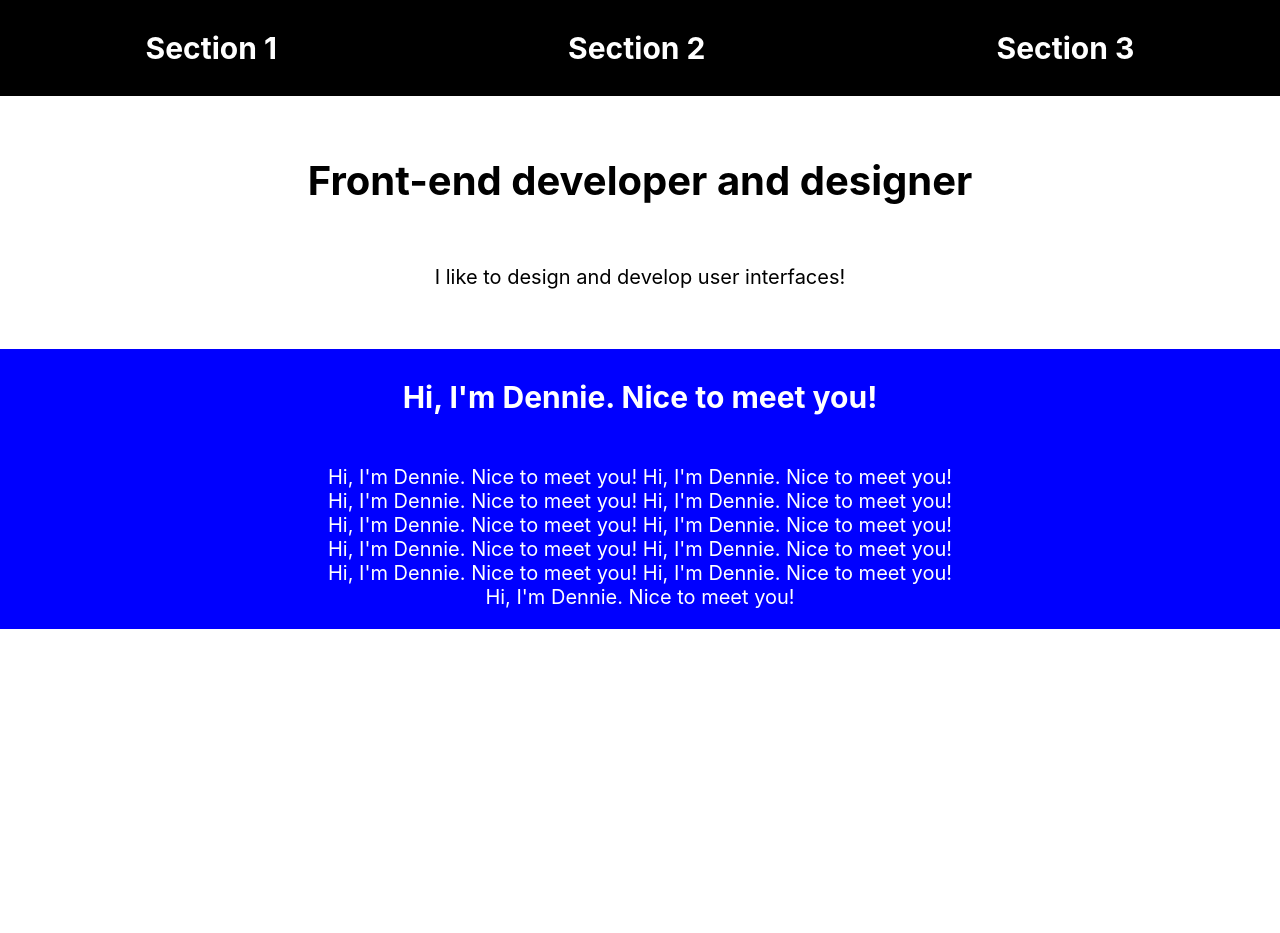
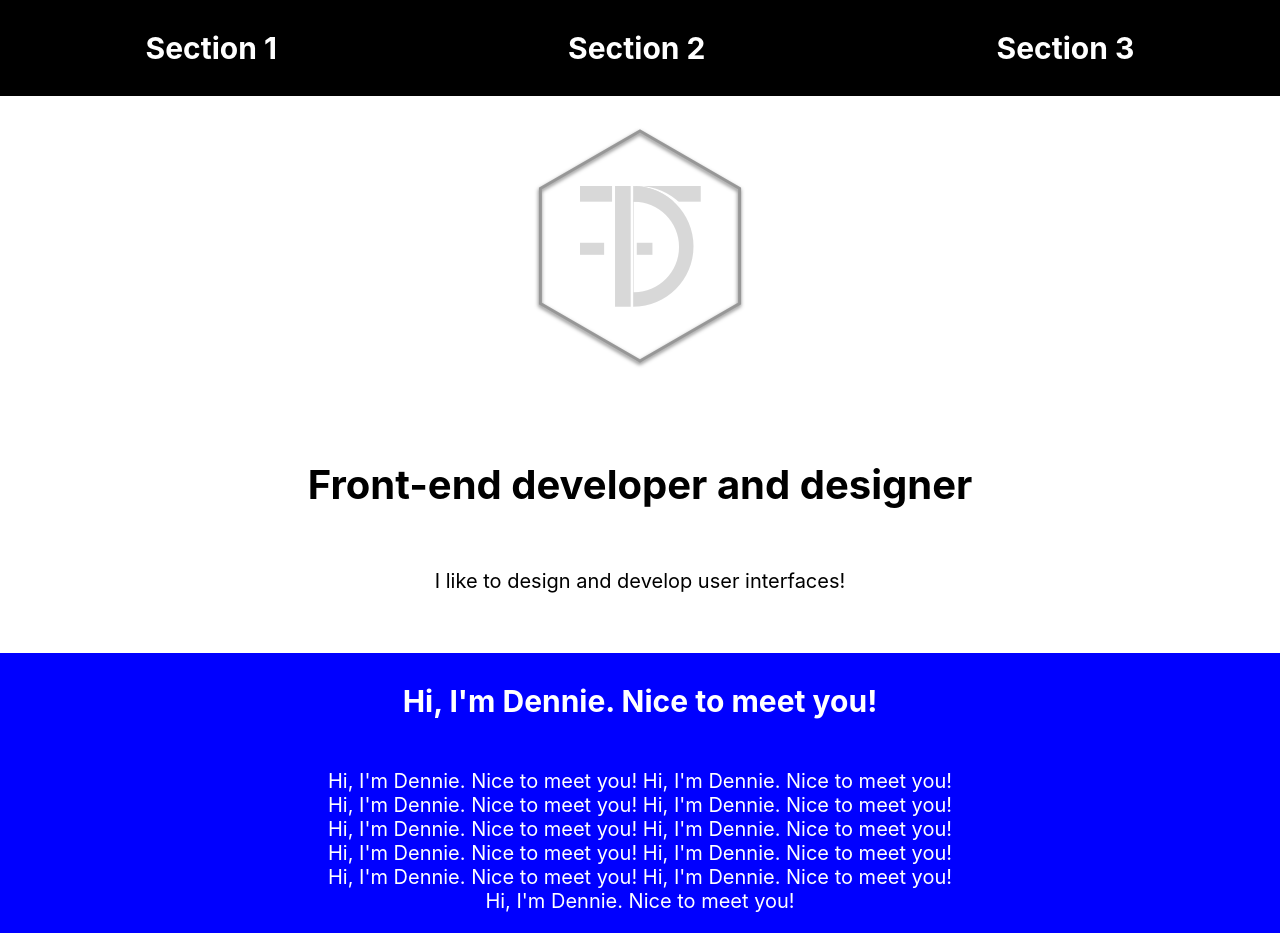
Before and after one commit to dennie-froese/personal-website, a React (Create React App) app: page / in a window 1280 px wide. Before the commit the page ends 800 px from the top, so only its background shows below. Built offline with nearby package versions, Linux system fonts and the light colour scheme.

Commit message:
added personal logo to images folder and implemented in intro component

```diff
--- a/src/components/Intro/index.tsx
+++ b/src/components/Intro/index.tsx
@@ -1,9 +1,13 @@
 import React from "react";
 import style from "./style";
+import PersonalLogo from "../../images/PersonalLogo.png";
 
 export default function Intro() {
   return (
     <div style={style.container}>
+      <div>
+        <img src={PersonalLogo} />
+      </div>
       <p style={style.textHeader}> Front-end developer and designer</p>
       <div style={style.subContainer}>
         <p style={style.textMain}>
```
Also changed, not shown: src/images/PersonalLogo.png (added).
